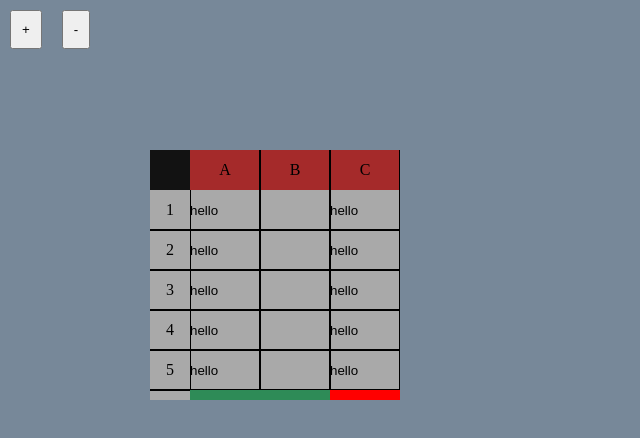
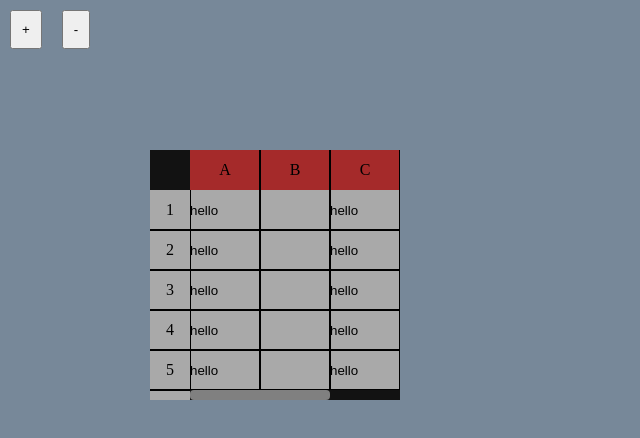
Before and after one commit to abesic-starke/sandbox, a Vue app: page /table in a window 1280 px wide. Shown: the top 438 px of the page, without its empty margins (0-640 px from the left). Built offline with nearby package versions, Linux system fonts and the light colour scheme.

Commit message:
Update Table.vue

```diff
--- a/src/components/Table.vue
+++ b/src/components/Table.vue
@@ -135,18 +135,22 @@ export default {
 
         const tableEl = document.getElementById('Table').getBoundingClientRect()
         const tableOffsetLeft = tableEl.left
-        console.log(tableOffsetLeft)
+        // console.log(tableOffsetLeft)
 
         // initially set start position of scrollbar, on mousedown
         if (!this.scrollbarDragStartPosLeft) {
           this.scrollbarDragStartPosLeft = scrollbarThumbEl.offsetLeft + this.mousePos.x
         }
 
-        console.log(this.mousePos.x)
+        // console.log(this.mousePos.x)
 
         // set scrollbar controller position on mousemove
         const scrollbarThumbWidth = scrollbarThumbEl.getBoundingClientRect().width
         this.scrollbarThumbLeft = this.mousePos.x - tableOffsetLeft - ((scrollbarThumbWidth / 2) * 1.5)
+
+        // console.log(this.scrollbarThumbLeft)
+        if (this.scrollbarThumbLeft < 1) this.scrollbarThumbLeft = 0
+        // if (this.scrollbarThumbLeft > 1) this.scrollbarThumbLeft = 0
 
         // sync scrollbar position for letters
         const headerLetterListEl = document.getElementById('headerLettersList')
@@ -235,7 +239,6 @@ $defaultLetterWidth: 70px;
   width: 100%;
   height: calc(100% - #{$lettersAndNumberSize});
   overflow-y: overlay;
-
   #sideNumberList {
     float: left;
     position: relative;
@@ -292,13 +295,14 @@ $defaultLetterWidth: 70px;
   left: $lettersAndNumberSize;
   width: calc(100% - #{$lettersAndNumberSize});
   height: 10px;
-  background-color: red;
+  background-color: #121212;
   overflow: hidden;
   #artificalScrollbarThumb {
     position: absolute;
     left: 0;
     height: 100%;
-    background-color: seagreen;
+    border-radius: 4px;
+    background-color: grey;
     width: 50px;
   }
 }
```
